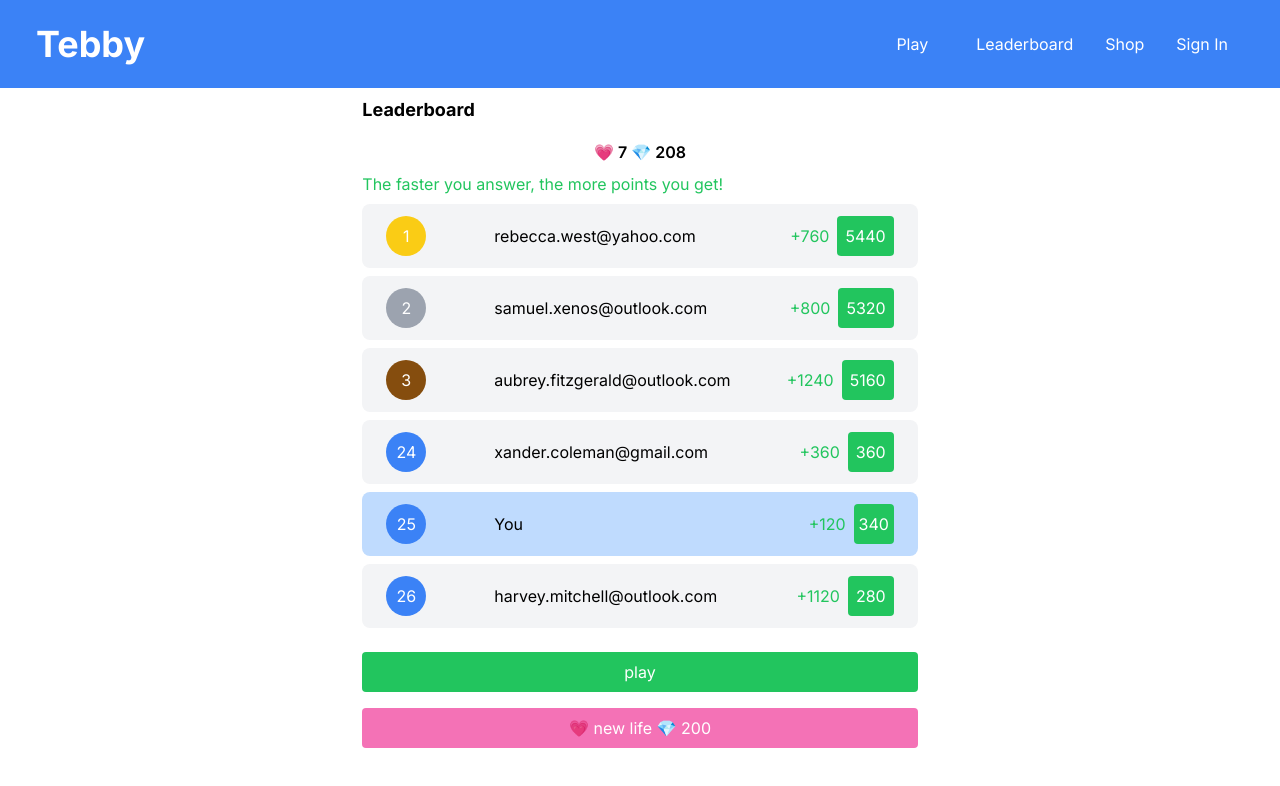
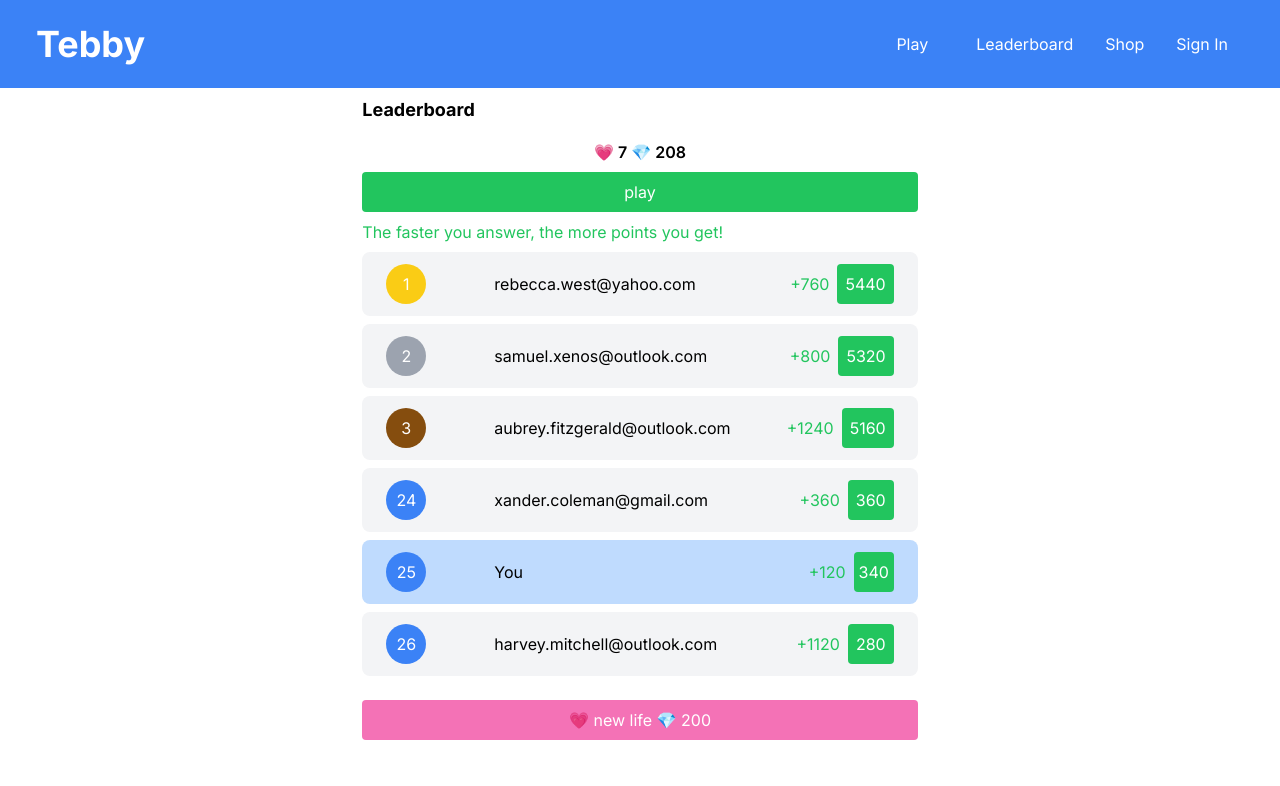
Before and after one commit to tshepo-ncube/bible-quiz, a Next.js app: page /leaderboard in a window 1280 px wide. Shown: the top 786 px of the page. Built offline with nearby package versions, Linux system fonts and the light colour scheme; no server answers.

Commit message:
sddsd3434___ssdd8m2323

```diff
--- a/components/LeaderboardComponent.jsx
+++ b/components/LeaderboardComponent.jsx
@@ -118,6 +118,14 @@ export default function LeaderboardComponent({ currentPoints }) {
           &#128151; 7 &#x1f48e; 208
         </p>
       </center>
+      <button
+        className="bg-green-500 text-white w-full mt-2 p-2 rounded hover:bg-green-800"
+        onClick={() => {
+          router.push("/");
+        }}
+      >
+        play
+      </button>
       <p className="text-green-500 mt-2 mb-2">
         The faster you answer, the more points you get!
       </p>
@@ -130,14 +138,7 @@ export default function LeaderboardComponent({ currentPoints }) {
           added={item.added}
         />
       ))}
-      <button
-        className="bg-green-500 text-white w-full mt-4 p-2 rounded hover:bg-green-800"
-        onClick={() => {
-          router.push("/");
-        }}
-      >
-        play
-      </button>
+
       <button className="bg-pink-400 text-white w-full mt-4 p-2 rounded hover:bg-pink-800">
         &#128151; new life &#x1f48e; 200
       </button>
```
